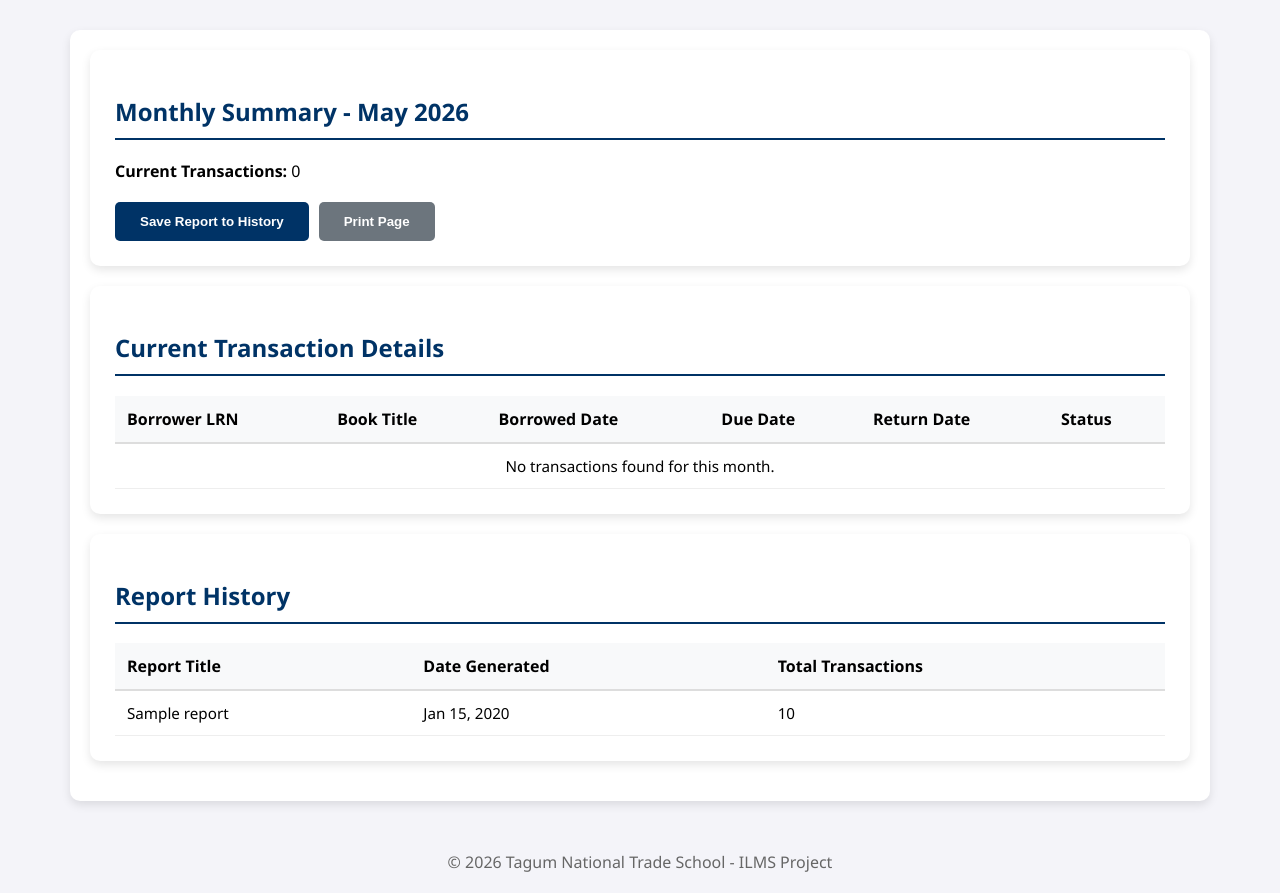
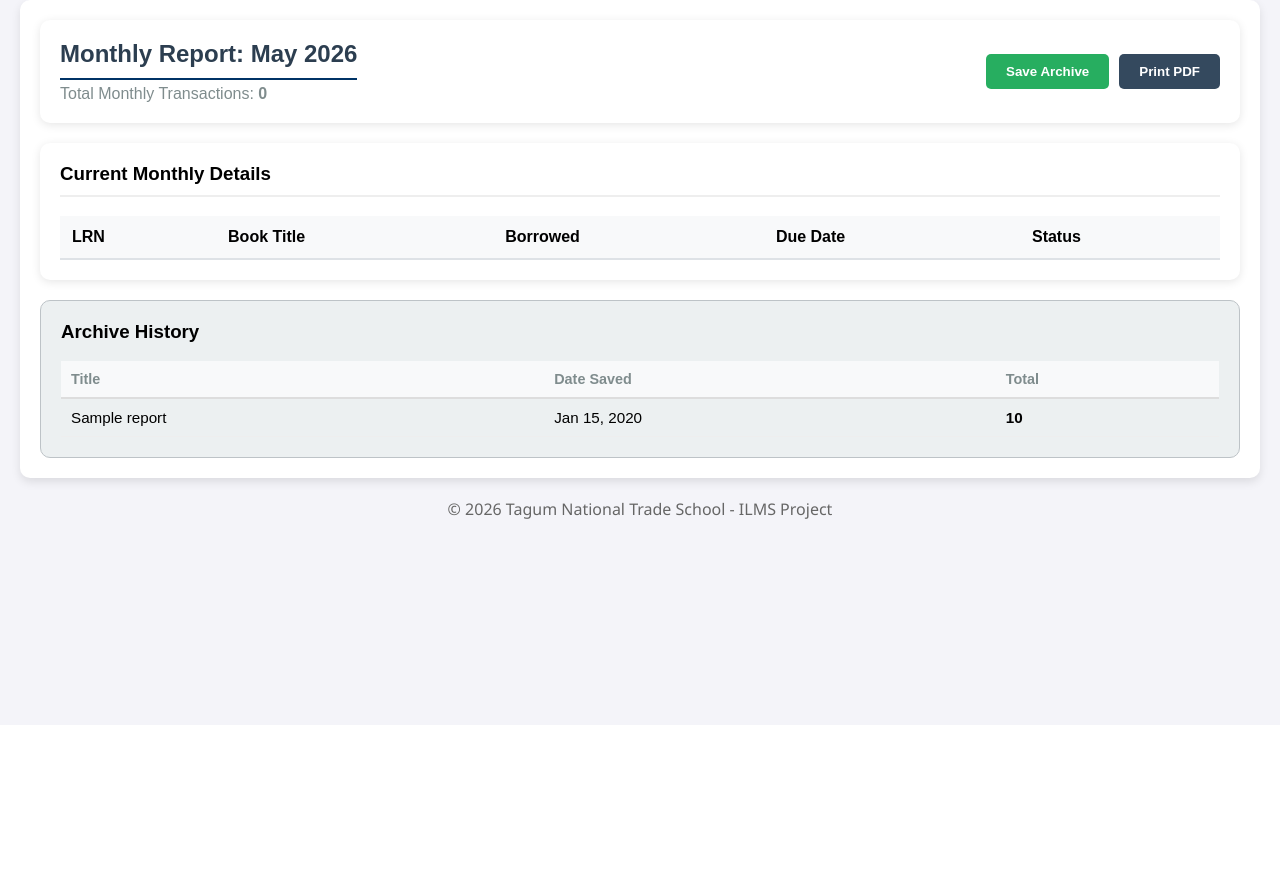
Before and after one commit to jakecalamba112/LibriTracking, a PHP site: page /reports.php in a window 1280 px wide. Shown: the part 75-968 px from the top of the page. After the commit the page ends 594 px from the top, so only its background shows below. Run offline with PHP 8.4, Linux system fonts and the light colour scheme; the visitor is signed in with stand-in values (Sample User, id 1); data comes from the database, SQL or seed files in the repository; tables that the repository leaves empty or names only in its code hold one stand-in row (values such as "Sample post"); lists and menus that the app fills with data are empty.

Commit message:
3rd commit

```diff
--- a/header.php
+++ b/header.php
@@ -12,7 +12,7 @@ if (!isset($_SESSION["loggedin"]) && basename($_SERVER['PHP_SELF']) != 'login.ph
     <html lang="en">
 
     <head>
-    <meta charset="UTF-8">
+        <meta name="viewport" content="width=device-width, initial-scale=1.0">
         <title>Libri Tracking</title>
         <style>
             :root {
@@ -302,6 +302,36 @@ if (!isset($_SESSION["loggedin"]) && basename($_SERVER['PHP_SELF']) != 'login.ph
             .bg-green {
                 background: #28a745;
             }
+
+            @media (max-width: 768px) {
+                header {
+                    flex-direction: column;
+                    text-align: center;
+                    padding: 1rem;
+                }
+
+                .nav-links {
+                    margin-top: 15px;
+                    flex-wrap: wrap;
+                    justify-content: center;
+                }
+
+                .nav-links a {
+                    padding: 6px 10px;
+                    font-size: 0.8rem;
+                }
+            }
+
+
+            @media (max-width: 480px) {
+                .container {
+                    padding: 0 10px;
+                }
+
+                h1 {
+                    font-size: 1.5rem;
+                }
+            }
         </style>
     </head>
 
--- a/reports.php
+++ b/reports.php
@@ -1,36 +1,31 @@
 <?php
 require_once "config.php";
 
-// Logic for saving a snapshot of the current month into history
+// 1. Handle Saving Report (Archive Logic)
 if ($_SERVER["REQUEST_METHOD"] == "POST" && isset($_POST['save_report'])) {
     $current_month = date('m');
     $current_year = date('Y');
 
-    // Count total transactions for the current month
-    $res = $mysqli->query("SELECT COUNT(*) as total FROM borrowers WHERE MONTH(date_borrowed) = $current_month AND YEAR(date_borrowed) = $current_year");
-    $total = $res->fetch_assoc()['total'];
+    // Count transactions for this month
+    $count_res = $mysqli->query("SELECT COUNT(*) as total FROM borrowers WHERE MONTH(date_borrowed) = $current_month AND YEAR(date_borrowed) = $current_year");
+    $total = $count_res->fetch_assoc()['total'];
 
-    $title = "Monthly Summary - " . date('F Y');
-    $summary = "Total transactions for " . date('F Y') . ": " . $total;
+    $title = $mysqli->real_escape_string("Monthly Summary - " . date('F Y'));
+    $summary = $mysqli->real_escape_string("Total transactions: " . $total);
 
-    // Sanitize title for security
-    $title_esc = $mysqli->real_escape_string($title);
-    $summary_esc = $mysqli->real_escape_string($summary);
+    $mysqli->query("INSERT INTO reports (report_title, total_transactions, report_summary) VALUES ('$title', $total, '$summary')");
 
-    $mysqli->query("INSERT INTO reports (report_title, total_transactions, report_summary)
-                    VALUES ('$title_esc', $total, '$summary_esc')");
-
-    header("Location: reports.php"); // Redirect to self to prevent form resubmission
+    header("Location: reports.php?archived=1");
     exit;
 }
 
 include_once "header.php";
 
-// 1. Get the count for the header
-$current_month_count = $mysqli->query("SELECT COUNT(*) FROM borrowers WHERE MONTH(date_borrowed) = MONTH(CURDATE()) AND YEAR(date_borrowed) = YEAR(CURDATE())")->fetch_row()[0];
+// 2. Fetch Dashboard Stats
+$today = date('Y-m-d');
+$month_count = $mysqli->query("SELECT COUNT(*) FROM borrowers WHERE MONTH(date_borrowed) = MONTH(CURDATE())")->fetch_row()[0];
 
-// 2. Fetch the detailed list of current borrowers (Joining books and borrowers)
-// Adjust 'lrn', 'due_date', and 'return_date' if your column names differ slightly
+// 3. Fetch Detailed List with Overdue Logic
 $details_query = "SELECT b.lrn, bk.title, b.date_borrowed, b.due_date, b.return_date, b.status
                   FROM borrowers b
                   JOIN books bk ON b.book_id = bk.id
@@ -38,96 +33,89 @@ $details_query = "SELECT b.lrn, bk.title, b.date_borrowed, b.due_date, b.return_
                   ORDER BY b.date_borrowed DESC";
 $details_res = $mysqli->query($details_query);
 
-// 3. Fetch History
+// 4. Fetch History
 $history_res = $mysqli->query("SELECT * FROM reports ORDER BY generated_date DESC");
 ?>
 
-<div class="container">
-    <!-- Header Section -->
-    <div class="card">
-        <h2>Monthly Summary - <?php echo date('F Y'); ?></h2>
-        <p><strong>Current Transactions:</strong> <?php echo $current_month_count; ?></p>
+<div class="container" style="max-width: 1200px; margin: auto; padding: 20px; font-family: sans-serif;">
 
-        <form method="POST" style="display: flex; gap: 10px; margin-top: 20px;">
-            <button type="submit" name="save_report"
-                style="padding:12px 25px; border:none; border-radius:5px; cursor:pointer; background-color: var(--primary-blue); color: white; font-weight: bold; transition: 0.3s;">
-                Save Report to History
-            </button>
-
-            <button type="button" onclick="window.print()"
-                style="padding:12px 25px; border:none; border-radius:5px; cursor:pointer; background-color: #6c757d; color: white; font-weight: bold; transition: 0.3s;">
-                Print Page
-            </button>
-        </form>
+    <div style="background: white; padding: 20px; border-radius: 10px; box-shadow: 0 2px 10px rgba(0,0,0,0.1); margin-bottom: 20px; display: flex; justify-content: space-between; align-items: center;">
+        <div>
+            <h2 style="margin: 0; color: #2c3e50;">Monthly Report: <?php echo date('F Y'); ?></h2>
+            <p style="margin: 5px 0 0; color: #7f8c8d;">Total Monthly Transactions: <strong><?php echo $month_count; ?></strong></p>
+        </div>
+        <div style="display: flex; gap: 10px;">
+            <form method="POST">
+                <button type="submit" name="save_report" style="background: #27ae60; color: white; border: none; padding: 10px 20px; border-radius: 5px; cursor: pointer; font-weight: bold;">Save Archive</button>
+            </form>
+            <button onclick="window.print()" style="background: #34495e; color: white; border: none; padding: 10px 20px; border-radius: 5px; cursor: pointer; font-weight: bold;">Print PDF</button>
+        </div>
     </div>
 
-    <!-- NEW SECTION: Detailed Transactions List -->
-    <div class="card">
-        <h2>Current Transaction Details</h2>
-        <table class="table-styled">
+    <div style="background: white; padding: 20px; border-radius: 10px; box-shadow: 0 2px 10px rgba(0,0,0,0.1); margin-bottom: 20px;">
+        <h3 style="margin-top: 0; border-bottom: 2px solid #eee; padding-bottom: 10px;">Current Monthly Details</h3>
+        <table style="width: 100%; border-collapse: collapse; margin-top: 10px;">
             <thead>
-                <tr>
-                    <th>Borrower LRN</th>
-                    <th>Book Title</th>
-                    <th>Borrowed Date</th>
-                    <th>Due Date</th>
-                    <th>Return Date</th>
-                    <th>Status</th>
+                <tr style="background: #f8f9fa; text-align: left;">
+                    <th style="padding: 12px; border-bottom: 2px solid #dee2e6;">LRN</th>
+                    <th style="padding: 12px; border-bottom: 2px solid #dee2e6;">Book Title</th>
+                    <th style="padding: 12px; border-bottom: 2px solid #dee2e6;">Borrowed</th>
+                    <th style="padding: 12px; border-bottom: 2px solid #dee2e6;">Due Date</th>
+                    <th style="padding: 12px; border-bottom: 2px solid #dee2e6;">Status</th>
                 </tr>
             </thead>
             <tbody>
-                <?php if ($details_res && $details_res->num_rows > 0): ?>
-                    <?php while ($row = $details_res->fetch_assoc()): ?>
-                        <tr>
-                            <td><strong><?php echo htmlspecialchars($row['lrn']); ?></strong></td>
-                            <td><?php echo htmlspecialchars($row['title']); ?></td>
-                            <td><?php echo date("M d, Y", strtotime($row['date_borrowed'])); ?></td>
-                            <td><?php echo date("M d, Y", strtotime($row['due_date'])); ?></td>
-                            <td>
-                                <?php echo ($row['return_date']) ? date("M d, Y", strtotime($row['return_date'])) : '<span style="color:#999 italic">Pending</span>'; ?>
-                            </td>
-                            <td>
-                                <?php
-                                $status = $row['status'];
-                                $color = ($status == 'Returned') ? '#28a745' : '#dc3545';
-                                // Use 'Not Available' logic if book is still out
-                                $display_status = ($status == 'Borrowed') ? 'Not Available' : $status;
-                                echo "<span style='color:$color; font-weight:bold;'>$display_status</span>";
-                                ?>
-                            </td>
-                        </tr>
-                    <?php endwhile; ?>
-                <?php else: ?>
-                    <tr>
-                        <td colspan="6" style="text-align:center;">No transactions found for this month.</td>
-                    </tr>
-                <?php endif; ?>
-            </tbody>
-        </table>
-    </div>
+                <?php while ($row = $details_res->fetch_assoc()):
+                    // LOGIC: Determine Status & Color
+                    $is_returned = ($row['status'] == 'Returned');
+                    $is_overdue = (!$is_returned && $today > $row['due_date']);
 
-    <!-- Report History Section -->
-    <div class="card">
-        <h2>Report History</h2>
-        <table>
-            <thead>
-                <tr>
-                    <th>Report Title</th>
-                    <th>Date Generated</th>
-                    <th>Total Transactions</th>
-                </tr>
-            </thead>
-            <tbody>
-                <?php while ($row = $history_res->fetch_assoc()): ?>
-                    <tr>
-                        <td><?php echo htmlspecialchars($row['report_title']); ?></td>
-                        <td><?php echo date("M d, Y", strtotime($row['generated_date'])); ?></td>
-                        <td><?php echo $row['total_transactions']; ?></td>
+                    if ($is_returned) {
+                        $badge_text = "Returned";
+                        $badge_color = "#27ae60"; // Green
+                    } elseif ($is_overdue) {
+                        $badge_text = "OVERDUE";
+                        $badge_color = "#e74c3c"; // Red
+                    } else {
+                        $badge_text = "Out (Pending)";
+                        $badge_color = "#f39c12"; // Orange
+                    }
+                ?>
+                    <tr style="border-bottom: 1px solid #eee;">
+                        <td style="padding: 12px; font-weight: bold;"><?php echo $row['lrn']; ?></td>
+                        <td style="padding: 12px;"><?php echo htmlspecialchars($row['title']); ?></td>
+                        <td style="padding: 12px;"><?php echo date("M d", strtotime($row['date_borrowed'])); ?></td>
+                        <td style="padding: 12px; <?php echo $is_overdue ? 'color: red; font-weight: bold;' : ''; ?>">
+                            <?php echo date("M d, Y", strtotime($row['due_date'])); ?>
+                        </td>
+                        <td style="padding: 12px;">
+                            <span style="background: <?php echo $badge_color; ?>; color: white; padding: 4px 10px; border-radius: 4px; font-size: 0.8rem; font-weight: bold;">
+                                <?php echo $badge_text; ?>
+                            </span>
+                        </td>
                     </tr>
                 <?php endwhile; ?>
             </tbody>
         </table>
     </div>
+
+    <div style="background: #ecf0f1; padding: 20px; border-radius: 10px; border: 1px solid #bdc3c7;">
+        <h3 style="margin-top: 0;">Archive History</h3>
+        <table style="width: 100%; border-collapse: collapse;">
+            <tr style="text-align: left; color: #7f8c8d; font-size: 0.9rem;">
+                <th style="padding: 10px;">Title</th>
+                <th style="padding: 10px;">Date Saved</th>
+                <th style="padding: 10px;">Total</th>
+            </tr>
+            <?php while ($h = $history_res->fetch_assoc()): ?>
+                <tr style="border-top: 1px solid #dcdde1;">
+                    <td style="padding: 10px;"><?php echo htmlspecialchars($h['report_title']); ?></td>
+                    <td style="padding: 10px;"><?php echo date("M d, Y", strtotime($h['generated_date'])); ?></td>
+                    <td style="padding: 10px; font-weight: bold;"><?php echo $h['total_transactions']; ?></td>
+                </tr>
+            <?php endwhile; ?>
+        </table>
+    </div>
 </div>
 
 <?php include_once "footer.php"; ?>
```
Lines whose indentation alone changed are shown as unchanged.
